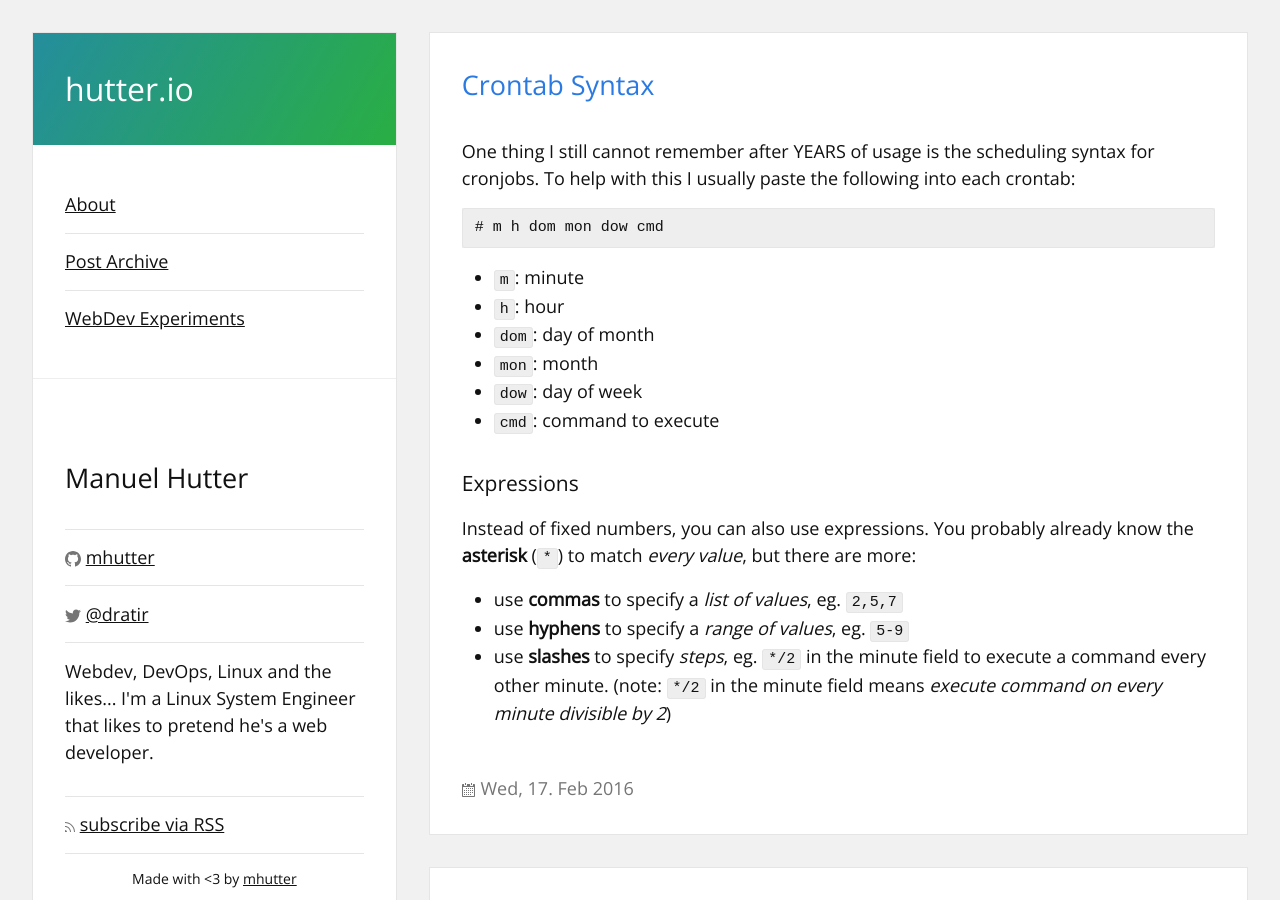
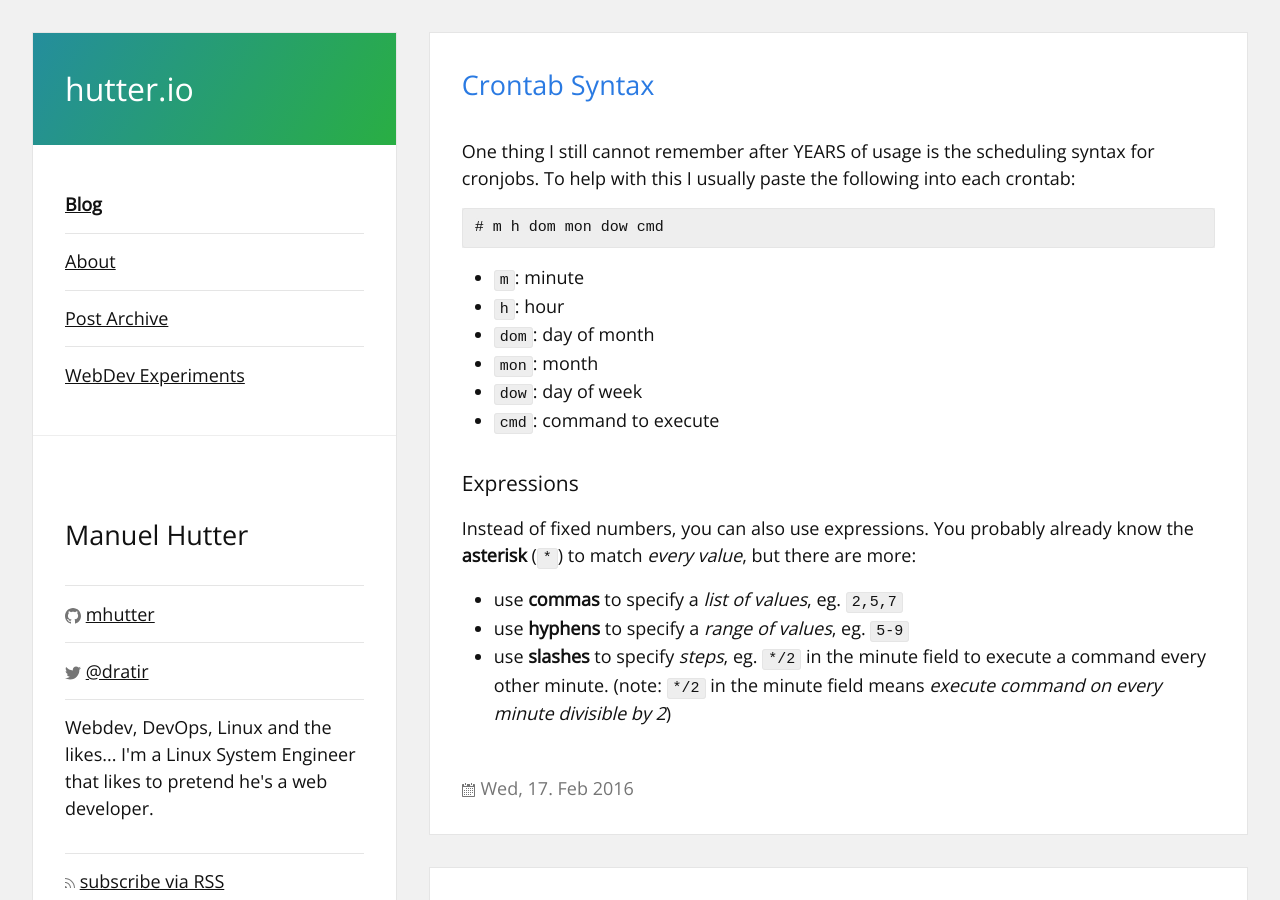
Before and after one commit to mhutter/hutter.io, a Jekyll site: the page built from index.html, in a window 1280 px wide and 900 px high. Built offline with Jekyll 4.4.1, drawn with Linux system fonts in a browser that asks for light colours; the list of posts is cut into pages by our own code.

Commit message:
add "Blog" to menu

```diff
--- a/_includes/sidebar.html
+++ b/_includes/sidebar.html
@@ -3,6 +3,9 @@
 <div id="menu-collapse">
   <nav id="main-menu">
     <ul class="sidebar-link-list">
+      {% if page.url == '/' %}<li class="current">{% else %}<li>{% endif %}
+        <a href="{{ site.baseurl }}/">Blog</a>
+      </li>
       {% for p in site.pages %}{% if p.title %}
         {% if page.url == p.url %}<li class="current">{% else %}<li>{% endif %}
         <a href="{{ p.url | prepend: site.baseurl }}">{{ p.title }}</a></li>
```
